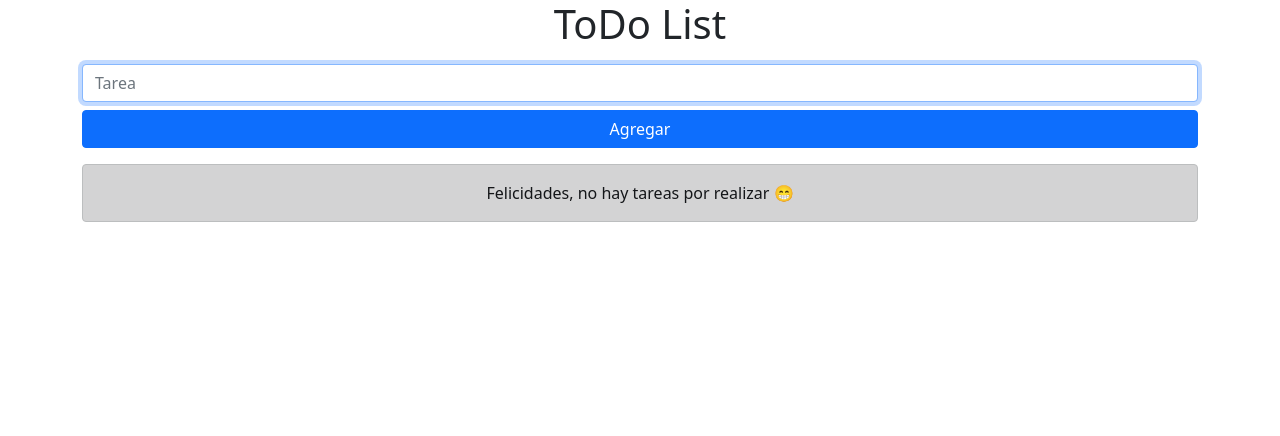
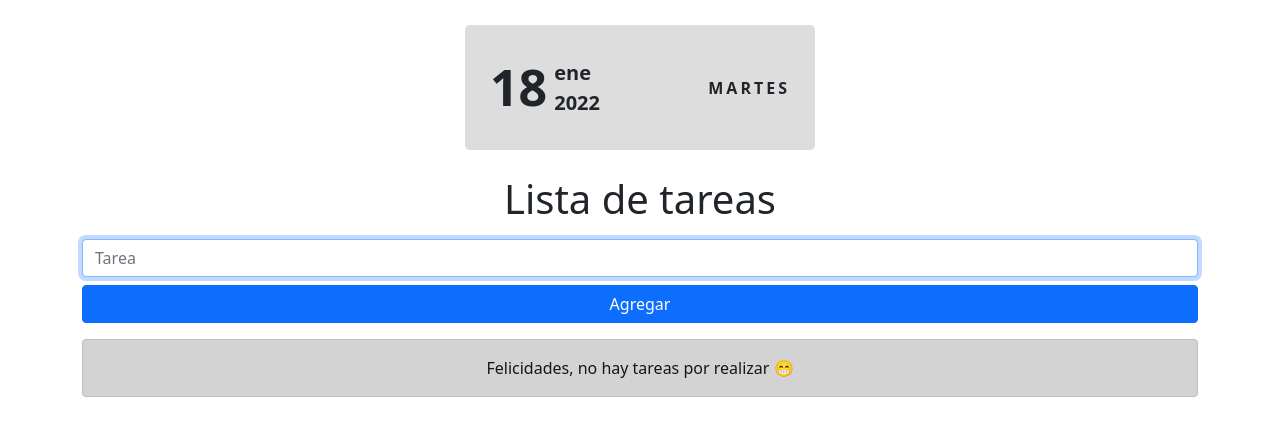
Before and after one commit to NicoC0/todoList-JS, a plain HTML site: page index.html in a window 1280 px wide. Drawn offline with nearby package versions, Linux system fonts and the light colour scheme.

Commit message:
add css styles and date section

```diff
--- a/index.html
+++ b/index.html
@@ -4,16 +4,31 @@
     <meta charset="UTF-8">
     <meta http-equiv="X-UA-Compatible" content="IE=edge">
     <meta name="viewport" content="width=device-width, initial-scale=1.0">
-    <!-- CSS only -->
+    <!-- Bootstrap only -->
     <link href="https://cdn.jsdelivr.net/npm/bootstrap@5.1.3/dist/css/bootstrap.min.css" rel="stylesheet" integrity="sha384-1BmE4kWBq78iYhFldvKuhfTAU6auU8tT94WrHftjDbrCEXSU1oBoqyl2QvZ6jIW3" crossorigin="anonymous">
     <!-- FontAwesome Icons -->
     <link rel="stylesheet" href="https://cdnjs.cloudflare.com/ajax/libs/font-awesome/6.0.0-beta3/css/all.min.css" integrity="sha512-Fo3rlrZj/k7ujTnHg4CGR2D7kSs0v4LLanw2qksYuRlEzO+tcaEPQogQ0KaoGN26/zrn20ImR1DfuLWnOo7aBA==" crossorigin="anonymous" referrerpolicy="no-referrer" />
+    <!-- CSS -->
+    <link rel="stylesheet" href="style.css">
     <title>toDo List</title>
     <script defer src="./index.js"></script>
 </head>
 <body>
+
     <div class="container">
-        <h1 class="text-center">ToDo List</h1>
+        <div class="container-fechas">
+            <div class="date">
+                <div class="dateRight">
+                    <div id="dateNumber"></div>
+                    <div>
+                        <div id="dateMonth"></div>
+                        <div id="dateYear"></div>
+                    </div>
+                </div>
+                <div id="dateText"></div>
+            </div>
+        </div>
+        <h1 class="text-center">Lista de tareas</h1>
         <form id="formulario" class="d-flex flex-column">
             <input type="text" placeholder="Tarea" class="form-control my-2" id="input" autofocus>
             <button class="btn btn-primary btn-block" type="submit">Agregar</button>
--- a/index.js
+++ b/index.js
@@ -1,3 +1,21 @@
+// Time
+const dateNumber = document.getElementById('dateNumber')
+const dateText = document.getElementById('dateText')
+const dateMonth = document.getElementById('dateMonth')
+const dateYear = document.getElementById('dateYear')
+
+const setDate = () => {
+    const date = new Date();
+    dateNumber.textContent = date.toLocaleString('es', {day: 'numeric'})
+    dateText.textContent = date.toLocaleString('es', {weekday: 'long'})
+    dateMonth.textContent = date.toLocaleString('es', {month: 'short'})
+    dateYear.textContent = date.toLocaleString('es', {year: 'numeric'})
+    console.log('alo')
+}
+
+setDate()
+
+// Tasks
 const formulario = document.getElementById('formulario')
 const input = document.getElementById('input')
 const listaTarea = document.getElementById('lista-tareas')
--- /dev/null
+++ b/style.css
@@ -0,0 +1,37 @@
+.container-fechas {
+    margin: 25px auto;
+    padding: 25px;
+    background-color: #ddd;
+    width: 100%;
+    max-width: 350px;
+    border-radius: 5px;
+}
+
+.date {
+    display: flex;
+    align-items: center;
+    justify-content: space-between;
+}
+
+.dateRight {
+    display: flex;
+    align-items: center;
+}
+
+#dateNumber {
+    font-size: 50px;
+}
+
+#dateText {
+    letter-spacing: 3px;
+    text-transform: uppercase;
+}
+
+#dateMonth, #dateNumber, #dateText, #dateYear {
+    font-weight: bold;
+}
+
+#dateMonth, #dateYear {
+    margin-left: 7px;
+    font-size: 20px;
+}
```
